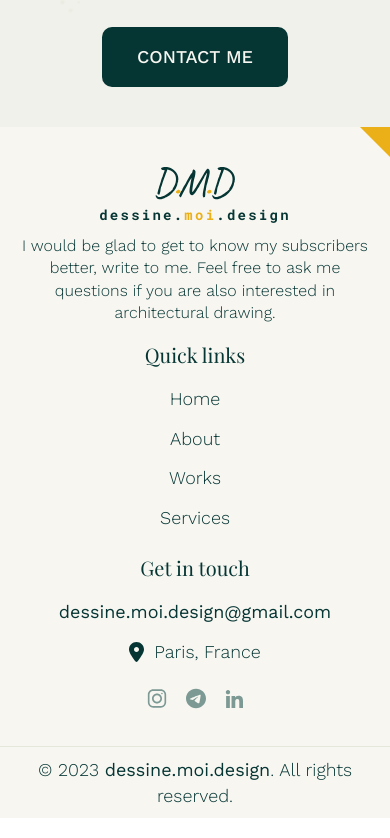
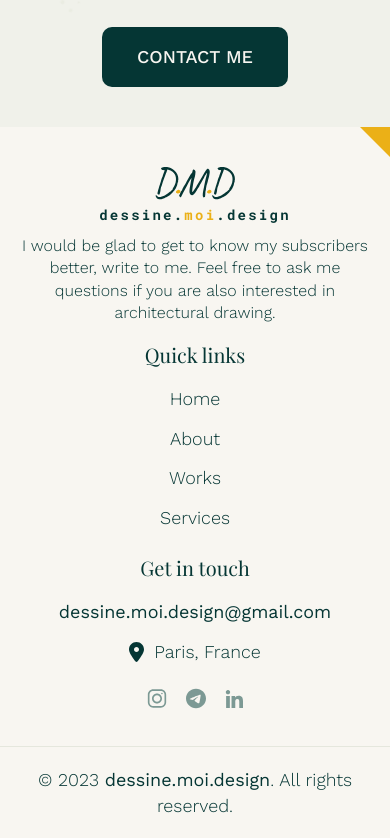
Before and after one commit to dsurdiy/dessine-moi-design, a plain HTML site: page index.html in a window 390 px wide. Shown: the part 6536-7374 px from the top of the page. Drawn offline with nearby package versions, Linux system fonts and the light colour scheme; files that its build step writes are made by us from their sources; files whose address does not match are found by name.

Commit message:
fixed footer bottom

```diff
--- a/scss/_footer.scss
+++ b/scss/_footer.scss
@@ -178,9 +178,6 @@
     @media (max-width: 75em) {
       padding: 1.25rem 0.9375rem;
     }
-    @media (max-width: 47.9375em) {
-      padding: 0.625rem 0.9375rem;
-    }
     @media (max-width: 29.625em) {
       line-height: 140%;
     }
```
